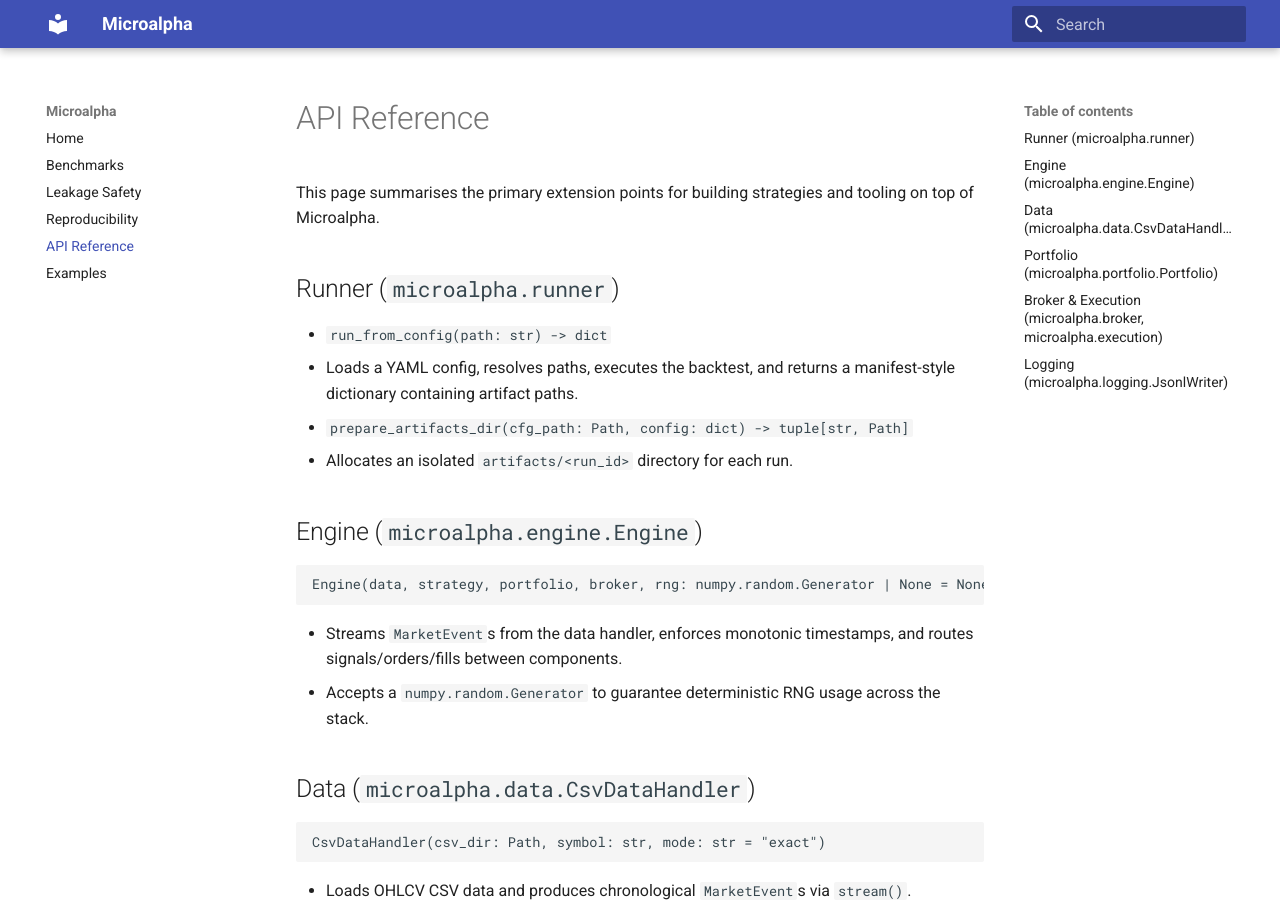
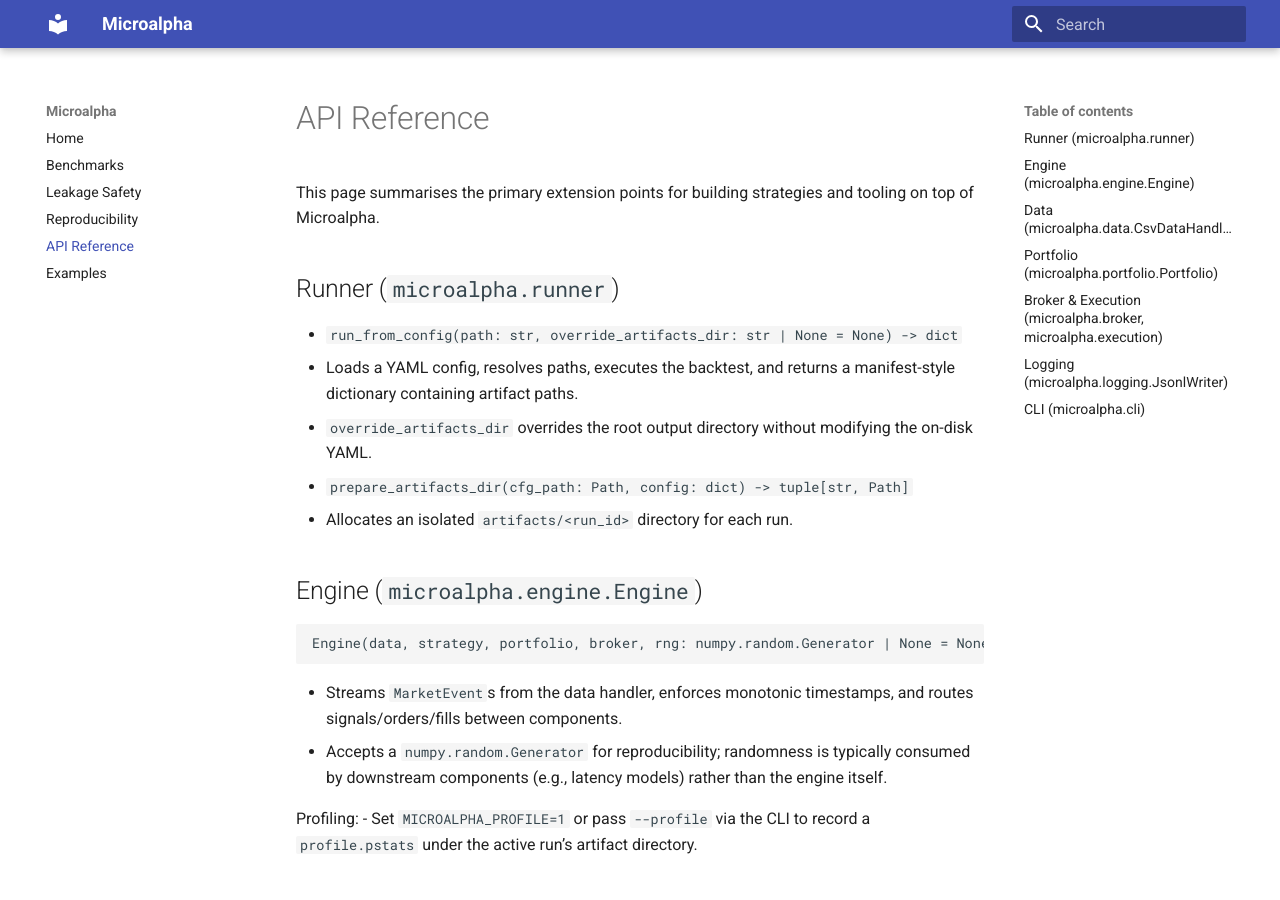
Before and after one commit to MateoBodon/microalpha, an MkDocs documentation site: the page built from docs/api.md, in a window 1280 px wide and 900 px high. Built offline with MkDocs 1.6.1 and Material for MkDocs 9.7.7, drawn with Linux system fonts in a browser that asks for light colours; some of the changed text lies outside the part shown.

Commit message:
docs(api): document CLI flags, profiling path, and run_from_config override; clarify Engine RNG usage

````diff
--- a/docs/api.md
+++ b/docs/api.md
@@ -4,8 +4,9 @@
 
 ## Runner (`microalpha.runner`)
 
-- `run_from_config(path: str) -> dict`
+- `run_from_config(path: str, override_artifacts_dir: str | None = None) -> dict`
   - Loads a YAML config, resolves paths, executes the backtest, and returns a manifest-style dictionary containing artifact paths.
+  - `override_artifacts_dir` overrides the root output directory without modifying the on-disk YAML.
 - `prepare_artifacts_dir(cfg_path: Path, config: dict) -> tuple[str, Path]`
   - Allocates an isolated `artifacts/<run_id>` directory for each run.
 
@@ -16,7 +17,10 @@
 ```
 
 - Streams `MarketEvent`s from the data handler, enforces monotonic timestamps, and routes signals/orders/fills between components.
-- Accepts a `numpy.random.Generator` to guarantee deterministic RNG usage across the stack.
+- Accepts a `numpy.random.Generator` for reproducibility; randomness is typically consumed by downstream components (e.g., latency models) rather than the engine itself.
+
+Profiling:
+- Set `MICROALPHA_PROFILE=1` or pass `--profile` via the CLI to record a `profile.pstats` under the active run’s artifact directory.
 
 ## Data (`microalpha.data.CsvDataHandler`)
 
@@ -56,3 +60,10 @@
 - Creates parent directories, writes JSON-serialised objects per line, and flushes eagerly so artifacts remain tail-able.
 
 Refer to the module docstrings and tests for deeper examples of composing these components.
+
+## CLI (`microalpha.cli`)
+
+- `microalpha run -c <cfg> [--out DIR] [--profile]`
+- `microalpha wfv -c <cfg> [--out DIR] [--profile]`
+
+`--out` overrides the artifacts root directory; `--profile` enables cProfile.
````
